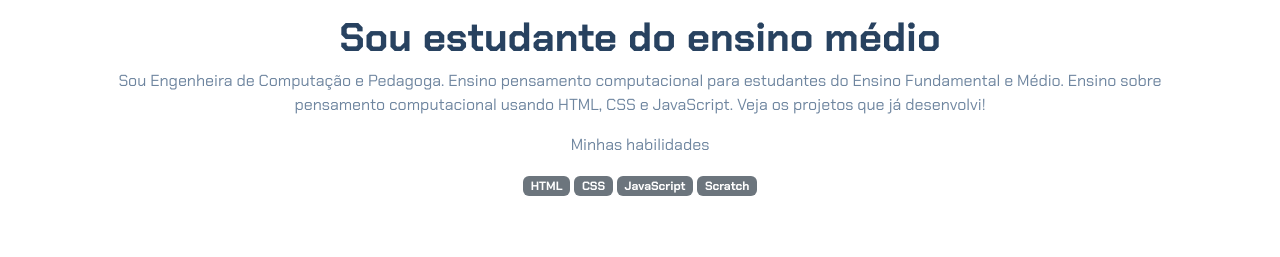
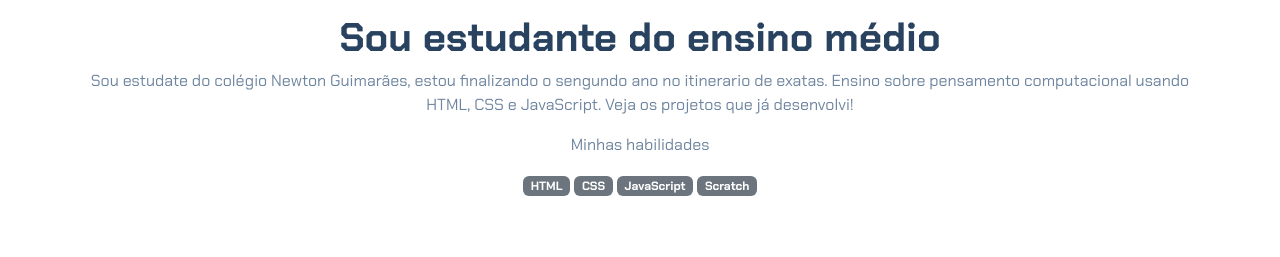
Before and after one commit to eloarodrigues22/eloa3tri, a plain HTML site: page index.html in a window 1280 px wide. Shown: the part 58-315 px from the top of the page. Drawn offline with nearby package versions, Linux system fonts and the light colour scheme.

Commit message:
Update index.html

```diff
--- a/index.html
+++ b/index.html
@@ -16,8 +16,7 @@
             srcset="">
         <p class="lead">Eu sou Eloá_</p>
         <h1>Sou estudante do ensino médio</h1>
-        <p>Sou Engenheira de Computação e Pedagoga. Ensino pensamento computacional para estudantes do Ensino
-            Fundamental e Médio. Ensino sobre pensamento computacional usando HTML, CSS e JavaScript. Veja os projetos
+        <p>Sou estudate do colégio Newton Guimarães, estou finalizando o sengundo ano no itinerario de exatas. Ensino sobre pensamento computacional usando HTML, CSS e JavaScript. Veja os projetos
             que já desenvolvi!</p>
         <p>Minhas habilidades</p>
         <div>
```
